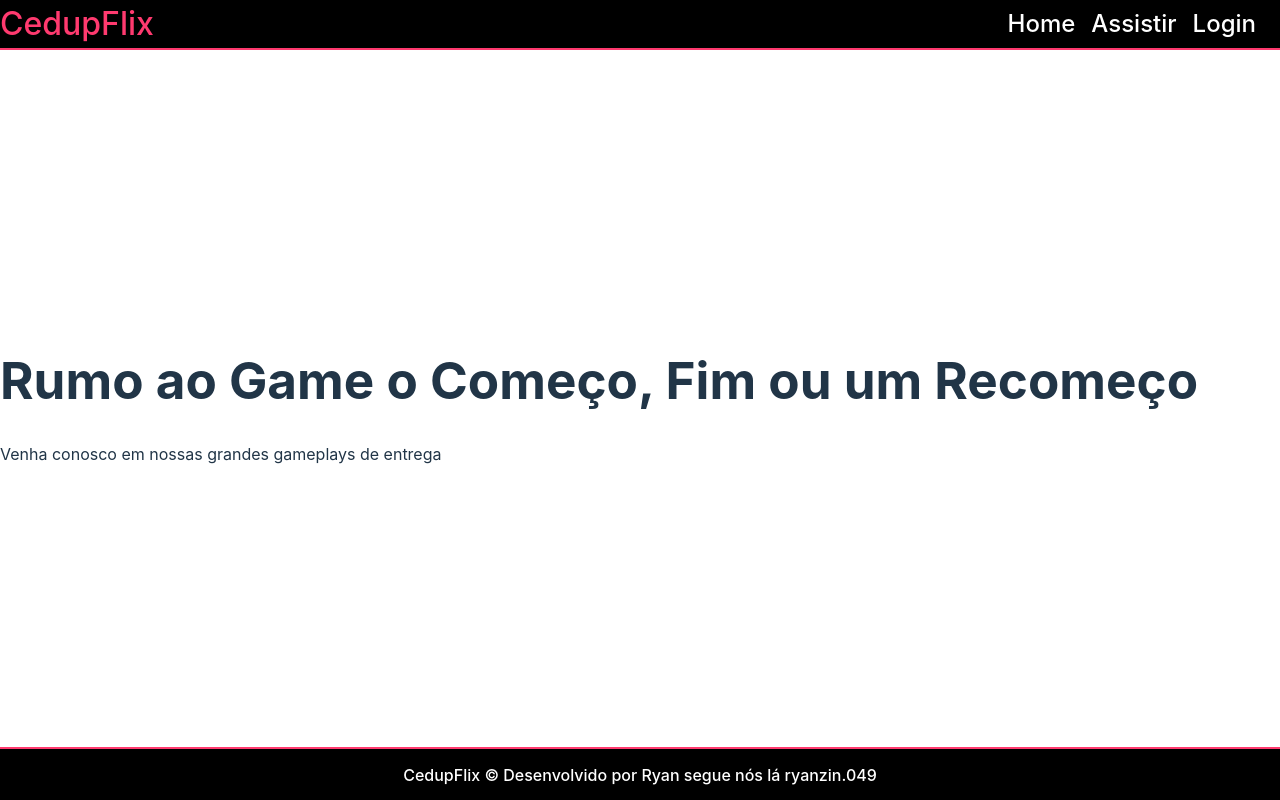
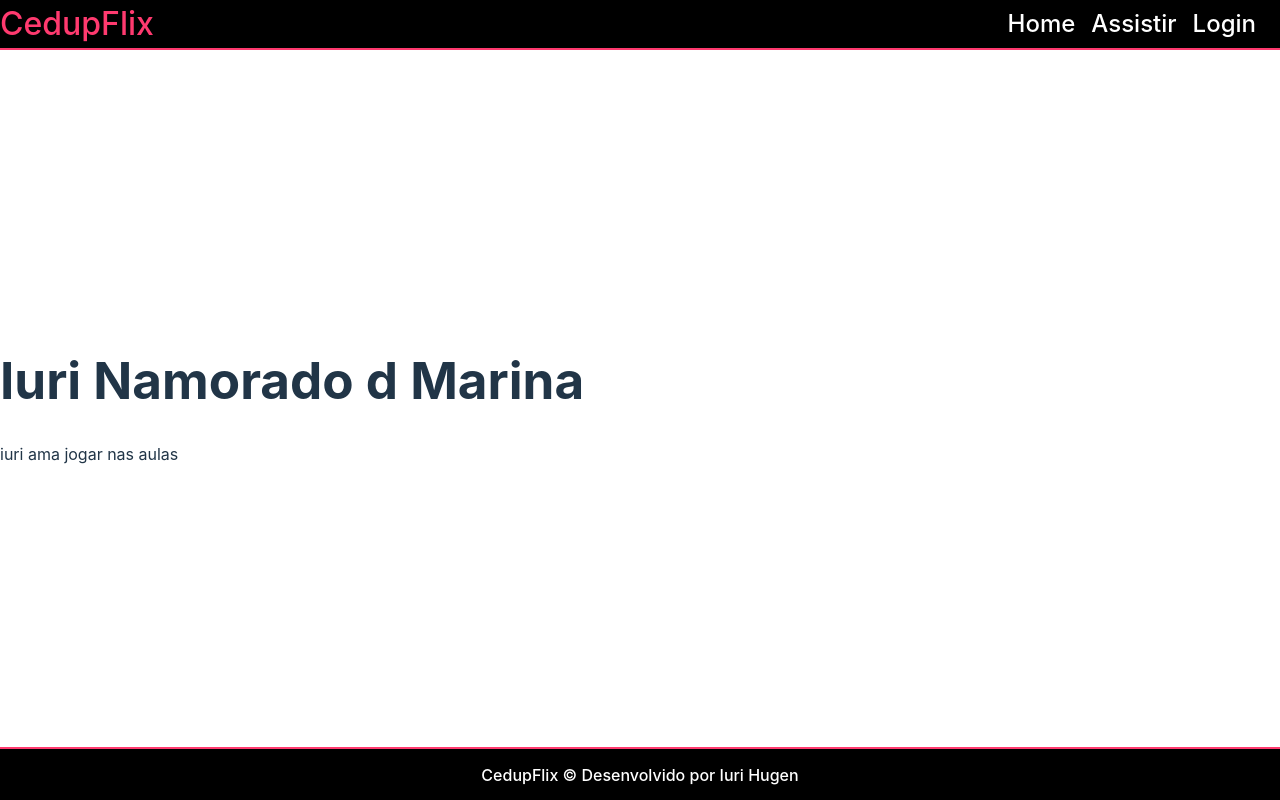
Before and after one commit to marqueller/4401-pdm, a React (Vite) app: page /assistir in a window 1280 px wide. Built offline with nearby package versions, Linux system fonts and the light colour scheme.

Commit message:
4° commit

```diff
--- a/src/App.jsx
+++ b/src/App.jsx
@@ -5,8 +5,8 @@ function App() {
   return (
     <>
       <Header />
-      <h1>OLÁ Cedupers Informaticos de plantão</h1>
-      <p>apredendo a jogar truco minecraft e braw stars conosco</p>
+      <h1>OLÁ </h1>
+      <p>Bem-vindo ao mundo do Iureba </p>
       <Footer />
     </>
   )
--- a/src/Home.jsx
+++ b/src/Home.jsx
@@ -1,4 +1,4 @@
 export function Home() {
     return <h1>OLÁ Cedupers Informaticos de plantão
-        <p>apredendo a jogar truco minecraft e braw stars conosco</p></h1>
+        <p> ensino a rapaziada jogar truco </p> </h1>
 }
--- a/src/assistir.jsx
+++ b/src/assistir.jsx
@@ -6,8 +6,8 @@ function Assistir() {
     return (
         <div>
             <Header />
-            <h1>Rumo ao Game o Começo, Fim ou um Recomeço</h1>
-            <p>Venha conosco em nossas grandes gameplays de entrega</p>
+            <h1>Iuri Namorado d Marina </h1>
+            <p>iuri ama jogar nas aulas </p>
             <Footer />
         </div>
     );
--- a/src/components/Footer/index.jsx
+++ b/src/components/Footer/index.jsx
@@ -3,7 +3,7 @@ import styles from "./Footer.module.css";
 function Footer() {
     return (
         <footer className={styles.footer}>
-            <h2>CedupFlix &copy; Desenvolvido por Ryan segue nós lá ryanzin.049 </h2>
+            <h2>CedupFlix &copy; Desenvolvido por Iuri Hugen </h2>
         </footer>
     );
 }
```
Also changed, not shown: 2 other files (tests, documents, lock files or other folders).
